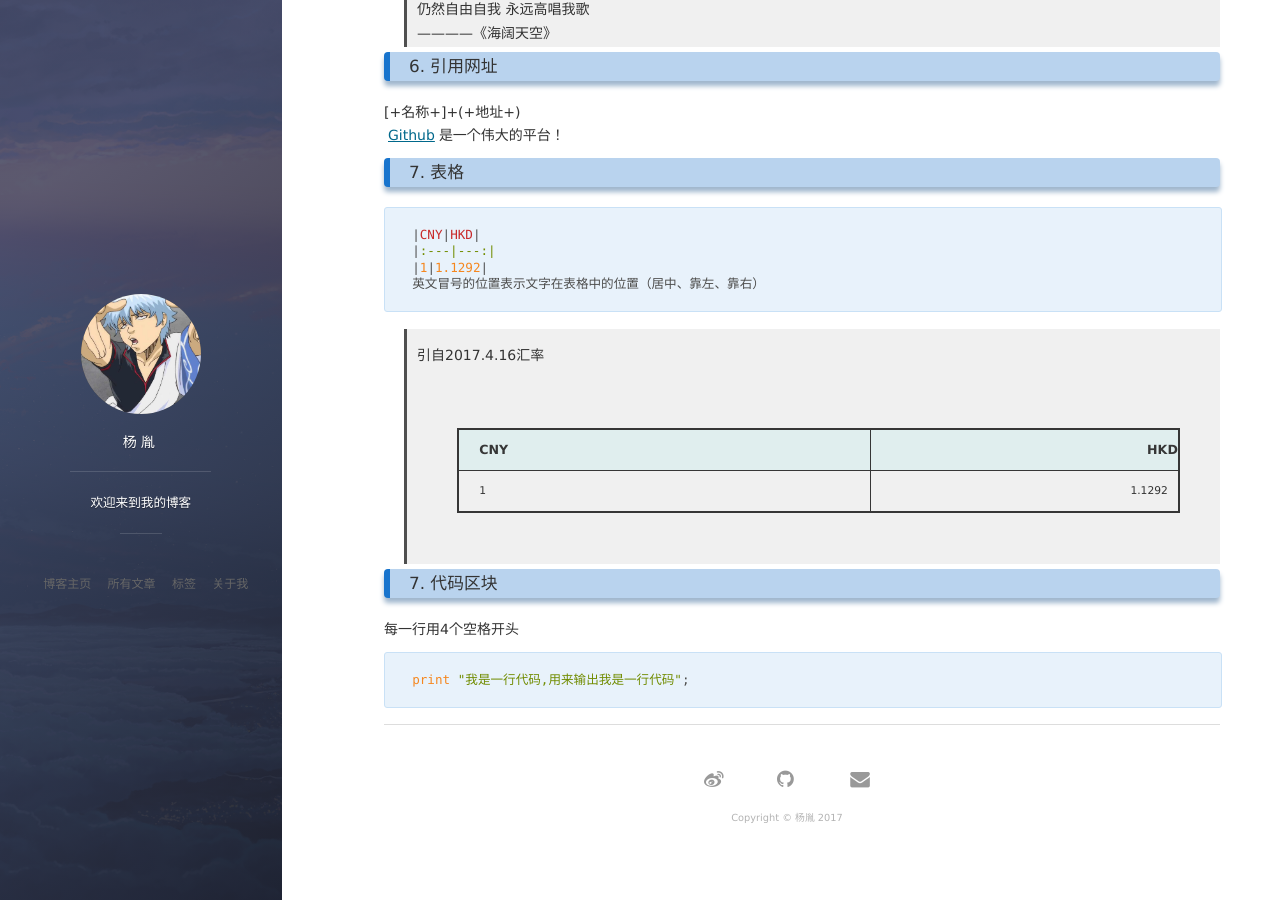
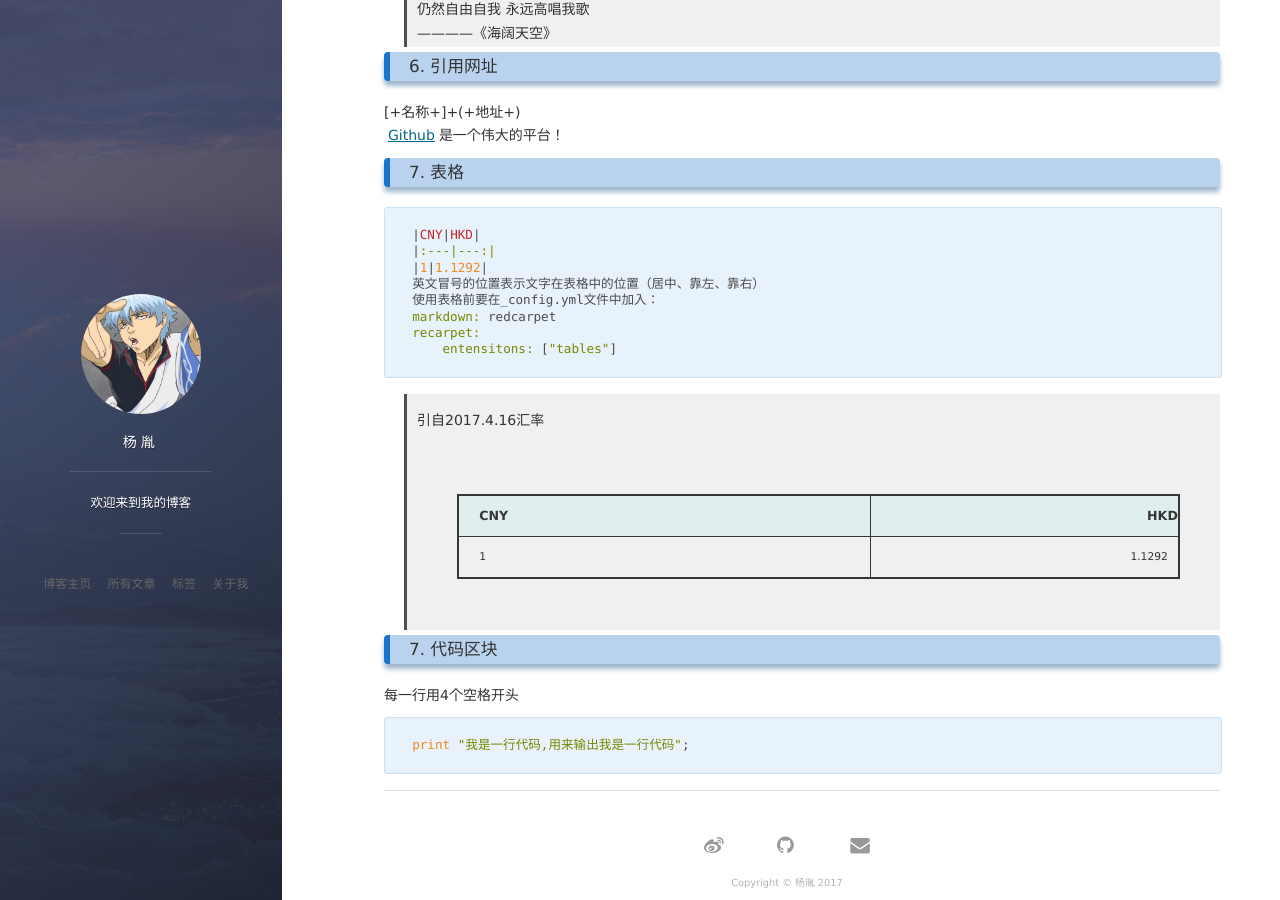
Before and after one commit to ginnko/old-blog, a Jekyll site: the page built from _posts/2017-04-16-basic-markdown-syntax.md, in a window 1280 px wide and 900 px high, scrolled down 1961 px. Built offline with Jekyll 4.4.1, drawn with Linux system fonts in a browser that asks for light colours; nearby versions of some CDN libraries; Markdown is read by kramdown in place of the engine named in the settings; comment, search, counter and statistics services are not loaded.

Commit message:
fix 2017.4.16's article

```diff
--- a/_posts/2017-04-16-basic-markdown-syntax.md
+++ b/_posts/2017-04-16-basic-markdown-syntax.md
@@ -44,6 +44,10 @@ tag: markdown
     |:---|---:|
     |1|1.1292|
     英文冒号的位置表示文字在表格中的位置（居中、靠左、靠右）
+    使用表格前要在_config.yml文件中加入：
+    markdown: redcarpet
+    recarpet:
+        entensitons: ["tables"]
 
 >引自2017.4.16汇率
 
```
